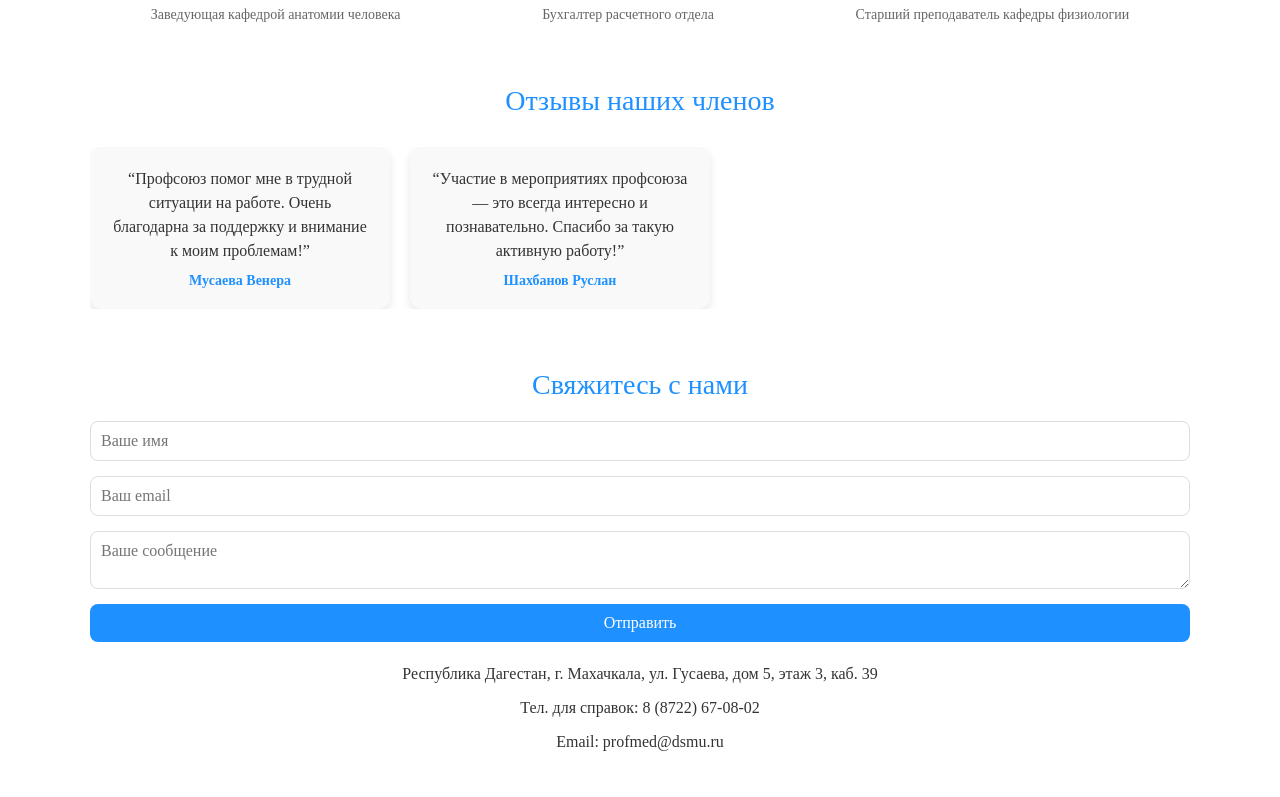
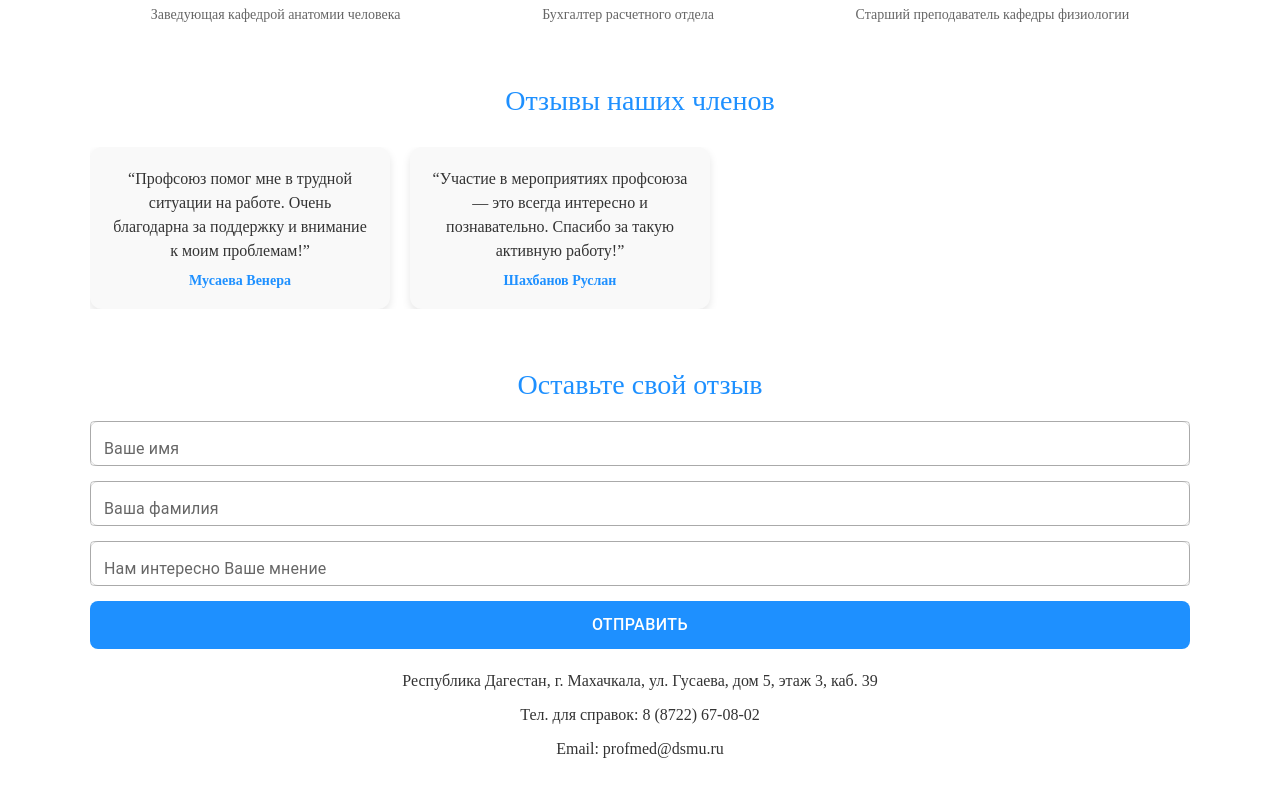
Before and after one commit to magomedov-m/trade-union-hub, a Next.js app: page /about in a window 1280 px wide. Shown: the part 1684-2481 px from the top of the page. Built offline with nearby package versions, Linux system fonts and the light colour scheme; what @mui/material-nextjs would draw is missing.

Commit message:
реализовал отправку отзывов в бд

```diff
--- a/package.json
+++ b/package.json
@@ -15,6 +15,7 @@
     "@mui/lab": "^7.0.0-beta.13",
     "@mui/material": "^7.1.1",
     "@mui/material-nextjs": "^7.1.0",
+    "@supabase/supabase-js": "^2.50.0",
     "framer-motion": "^12.14.0",
     "next": "15.3.0",
     "react": "^19.0.0",
--- /dev/null
+++ b/src/api/supabaseClient.js
@@ -0,0 +1,8 @@
+import { createClient } from "@supabase/supabase-js";
+
+const supabaseUrl = "https://uyxfkvakjwcjkcaiyuuw.supabase.co";
+const anonKey = "eyJhbGciOiJIUzI1NiIsInR5cCI6IkpXVCJ9.eyJpc3MiOiJzdXBhYmFzZSIsInJlZiI6InV5eGZrdmFrandjamtjYWl5dXV3Iiwicm9sZSI6ImFub24iLCJpYXQiOjE3NDkzMjQwODcsImV4cCI6MjA2NDkwMDA4N30.jA5BTZrw6dGjQaG9Fj3K_GxIcQtAl3RuKdipA9b2RkU"
+
+const supabase = createClient(supabaseUrl, anonKey);
+
+export default supabase;
--- a/src/app/about/page.js
+++ b/src/app/about/page.js
@@ -2,8 +2,33 @@
 import { motion } from "framer-motion";
 import { pageVariables, pageTransitions } from "../_pageAnimations";
 import styles from "./AboutUsPage.module.scss";
+import { Button, TextField } from "@mui/material";
+import { useState } from "react";
+import supabase from "@/api/supabaseClient";
 
 export default function About() {
+  const [name, setName] = useState("");
+  const [lastName, setLastName] = useState("");
+  const [message, setMessage] = useState("");
+  console.log("name:", name, "lastName;", lastName, "message:", message);
+
+  async function addMessage() {
+    const { error } = await supabase
+      .from("feedback_message")
+      .insert([{
+        first_name: name,
+        last_name: lastName,
+        text: message
+       }]);
+
+      if (error) console.log(error);
+      else {
+        setName("")
+        setLastName("")
+        setMessage("")
+        console.log('Сообщение отправлено')
+      }
+  }
   return (
     <motion.div
       exit={pageVariables.out}
@@ -113,15 +138,33 @@ export default function About() {
 
       {/* Contact Section */}
       <section className={styles.contact}>
-        <h2>Свяжитесь с нами</h2>
+        <h2>Оставьте свой отзыв</h2>
         <form className={styles.contactForm}>
-          <input type="text" placeholder="Ваше имя" required />
-          <input type="email" placeholder="Ваш email" required />
-          <textarea placeholder="Ваше сообщение" required></textarea>
-          <button type="submit">Отправить</button>
+          <TextField
+            id="outlined-basic"
+            label="Ваше имя"
+            variant="outlined"
+            onChange={(e) => setName(e.target.value)}
+          />
+          <TextField
+            id="outlined-basic"
+            label="Ваша фамилия"
+            variant="outlined"
+            onChange={(e) => setLastName(e.target.value)}
+          />
+          <TextField
+            id="outlined-basic"
+            label="Нам интересно Ваше мнение"
+            variant="outlined"
+            onChange={(e) => setMessage(e.target.value)}
+          />
+          <Button onClick={() => addMessage()}>Отправить</Button>
         </form>
         <div className={styles.contactInfo}>
-          <p>Республика Дагестан, г. Махачкала, ул. Гусаева, дом 5, этаж 3, каб. 39</p>
+          <p>
+            Республика Дагестан, г. Махачкала, ул. Гусаева, дом 5, этаж 3, каб.
+            39
+          </p>
           <p>Тел. для справок: 8 (8722) 67-08-02</p>
           <p>Email: profmed@dsmu.ru</p>
         </div>
```
Also changed, not shown: src/components/Events/EventsContainer.jsx (+7 -19 lines), 1 other file (tests, documents, lock files or other folders).
